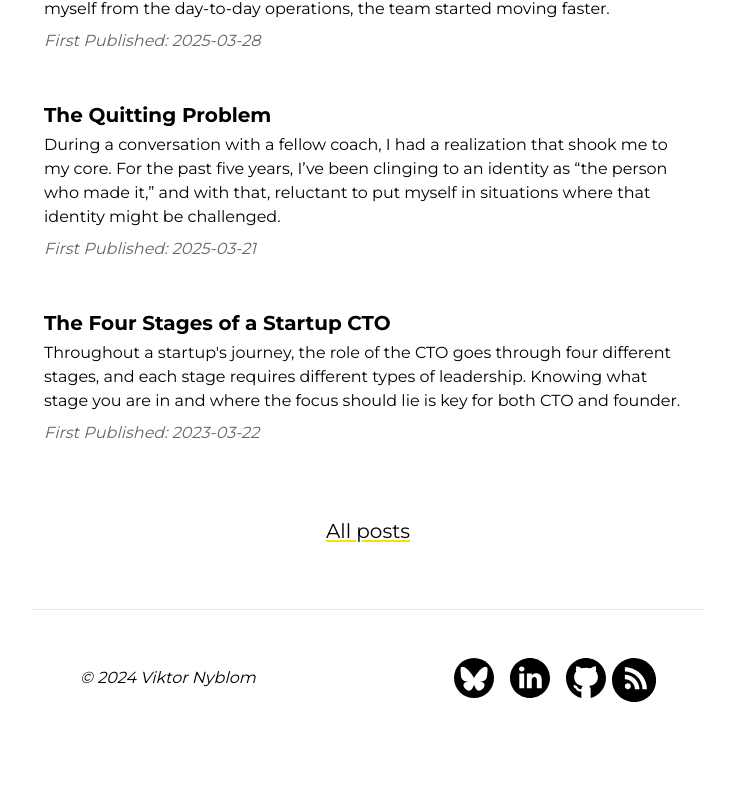
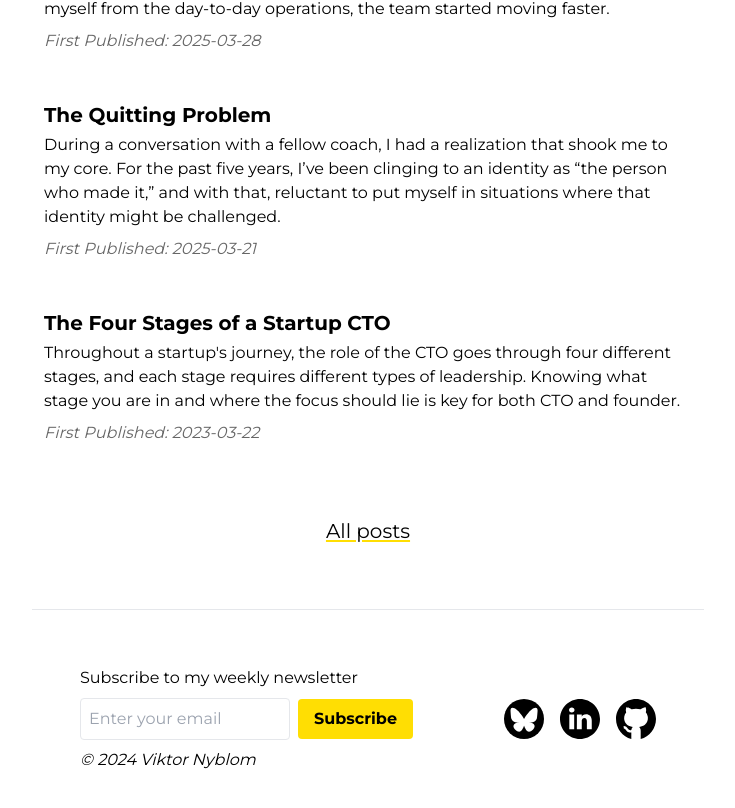
Before and after one commit to Qw4z1/nyblom-io, a Next.js app: page / in a window 1280 px wide. Shown: the part 1469-2277 px from the top of the page, without its empty margins (272-1007 px from the left). Before the commit the page ends 2215 px from the top, so only its background shows below. Built offline with nearby package versions, Linux system fonts and the light colour scheme; no server answers.

Commit message:
Added newsletter form to footer

```diff
--- a/src/components/footer.tsx
+++ b/src/components/footer.tsx
@@ -1,6 +1,7 @@
 import React, { FC } from "react";
 import SocialRow from "./SocialRow";
 import { RssIcon } from "./icons/RssSvg";
+import InlineNewsletterForm from "./InlineNewsletterForm";
 
 export interface FooterProps {}
 
@@ -9,19 +10,12 @@ const Footer: FC<FooterProps> = () => {
     <div className="w-full">
       <div className="flex flex-row w-full flex-auto justify-between container border-t p-12">
         <div className="flex flex-col">
+          <p>Subscribe to my weekly newsletter</p>
+          <InlineNewsletterForm />
           <p className="italic text-md">© 2024 Viktor Nyblom</p>
         </div>
         <div className="flex flex-row justify-center align-middle">
           <SocialRow />
-            <a
-              className="w-14 h-10 p-0 m-0 hover:bg-yellow rounded-full hover:p-0 hover:-m-0"
-              target="_blank"
-              href="https://www.nyblom.io/rss.xml"
-              rel="noopener noreferrer"
-              aria-label="RSS Feed"
-            >
-              <RssIcon />
-            </a>
         </div>
       </div>
     </div>
```
